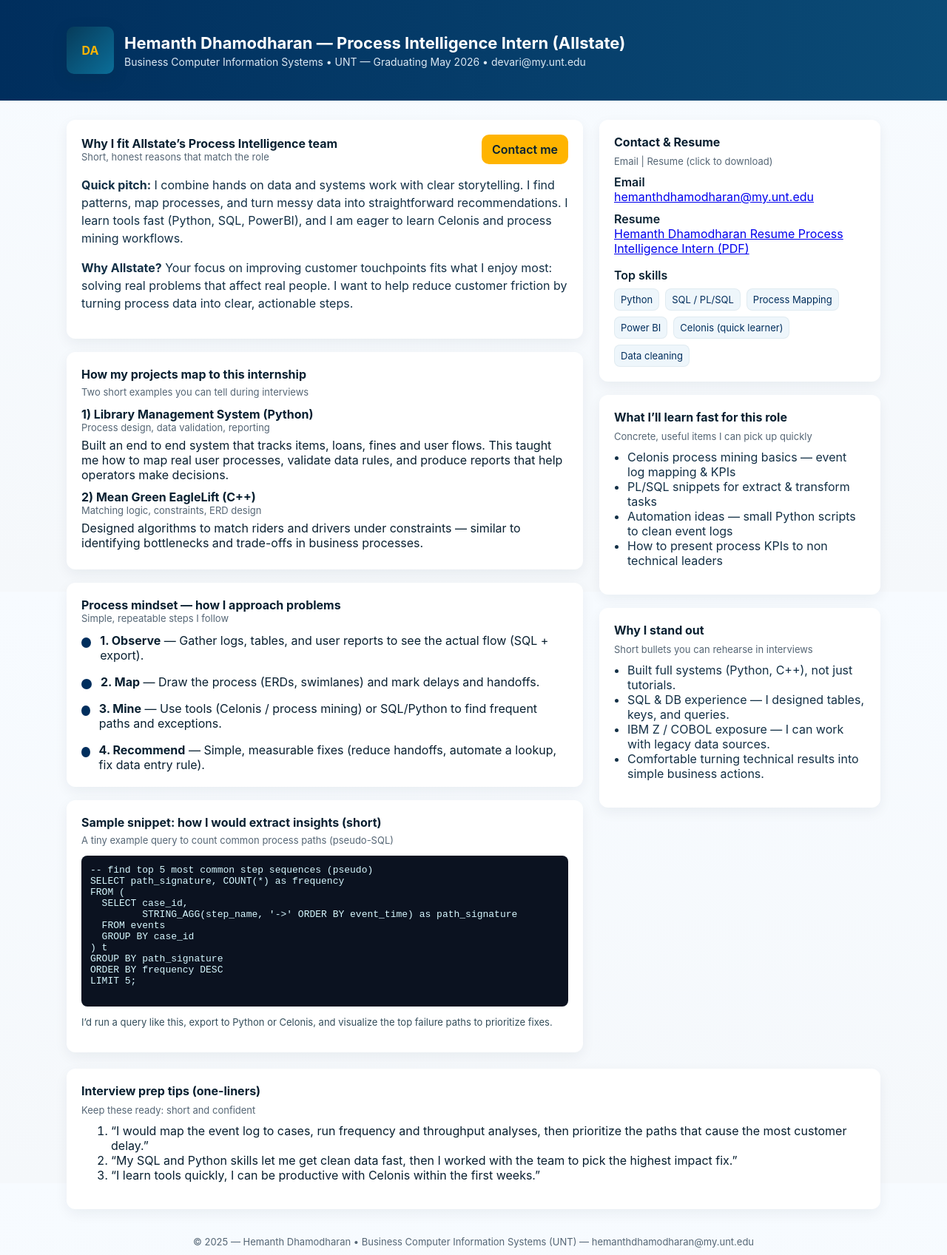
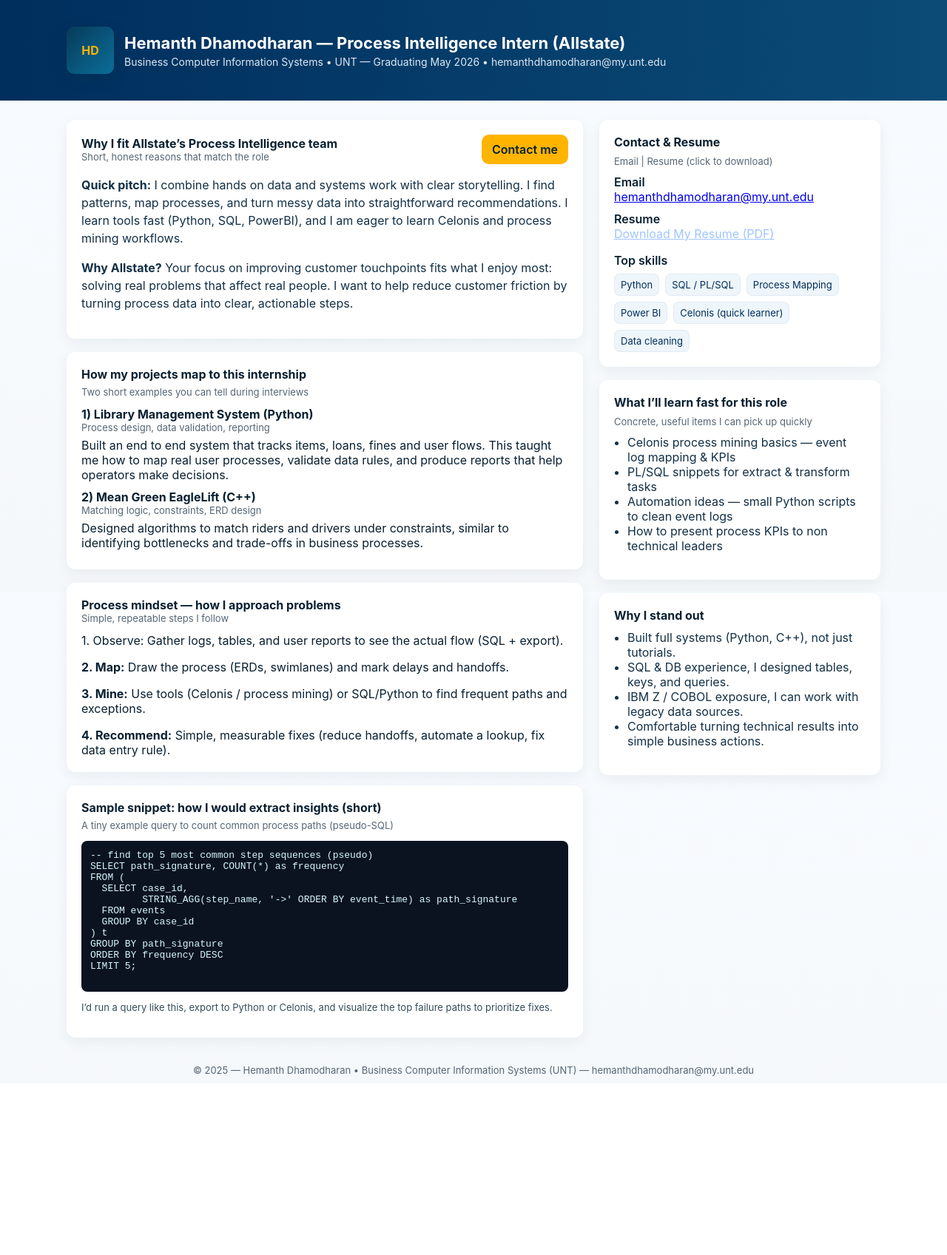
Before and after one commit to HemanthD916/allstate-process-intel, a Flask app: page / in a window 1280 px wide. Shown: the whole page at 74% size. After the commit the page ends 1455 px from the top, so only its background shows below. Run offline with Flask 3, Linux system fonts and the light colour scheme.

Commit message:
Update index.html

```diff
--- a/templates/index.html
+++ b/templates/index.html
@@ -79,10 +79,10 @@
 <body>
   <header>
     <div class="brand">
-      <div class="logo">DA</div>
+      <div class="logo">HD</div>
       <div>
         <h1>Hemanth Dhamodharan — Process Intelligence Intern (Allstate)</h1>
-        <p class="lead">Business Computer Information Systems • UNT — Graduating May 2026 • devari@my.unt.edu</p>
+        <p class="lead">Business Computer Information Systems • UNT — Graduating May 2026 • hemanthdhamodharan@my.unt.edu</p>
       </div>
     </div>
   </header>
@@ -98,7 +98,7 @@
               <div class="small">Short, honest reasons that match the role</div>
             </div>
             <div style="text-align:right">
-              <a class="cta" href="mailto:devari@my.unt.edu">Contact me</a>
+              <a class="cta" href="mailto:hemanthdhamodharan@my.unt.edu">Contact me</a>
             </div>
           </div>
 
@@ -123,7 +123,7 @@
             <div>
               <strong>2) Mean Green EagleLift (C++)</strong>
               <div class="small">Matching logic, constraints, ERD design</div>
-              <p style="margin:6px 0">Designed algorithms to match riders and drivers under constraints — similar to identifying bottlenecks and trade-offs in business processes.</p>
+              <p style="margin:6px 0">Designed algorithms to match riders and drivers under constraints, similar to identifying bottlenecks and trade-offs in business processes.</p>
             </div>
           </div>
         </section>
@@ -135,20 +135,20 @@
 
           <div class="process" style="margin-top:12px">
             <div class="step">
-              <div class="dot"></div>
-              <div><strong>1. Observe</strong> — Gather logs, tables, and user reports to see the actual flow (SQL + export).</div>
+
+              <div>1. Observe:</strong> Gather logs, tables, and user reports to see the actual flow (SQL + export).</div>
             </div>
             <div class="step">
-              <div class="dot"></div>
-              <div><strong>2. Map</strong> — Draw the process (ERDs, swimlanes) and mark delays and handoffs.</div>
+
+              <div><strong>2. Map:</strong> Draw the process (ERDs, swimlanes) and mark delays and handoffs.</div>
             </div>
             <div class="step">
-              <div class="dot"></div>
-              <div><strong>3. Mine</strong> — Use tools (Celonis / process mining) or SQL/Python to find frequent paths and exceptions.</div>
+
+              <div><strong>3. Mine:</strong> Use tools (Celonis / process mining) or SQL/Python to find frequent paths and exceptions.</div>
             </div>
             <div class="step">
-              <div class="dot"></div>
-              <div><strong>4. Recommend</strong> — Simple, measurable fixes (reduce handoffs, automate a lookup, fix data entry rule).</div>
+
+              <div><strong>4. Recommend:</strong> Simple, measurable fixes (reduce handoffs, automate a lookup, fix data entry rule).</div>
             </div>
           </div>
         </section>
@@ -187,7 +187,13 @@ LIMIT 5;
           <div style="margin-top:10px">
             <div style="font-weight:600">Resume</div>
             <!-- update this link to point to where you've uploaded the PDF in your repo -->
-            <div><a href="Hemanth Dhamodharan Resume Process Intelligence Intern.pdf" target="_blank">Hemanth Dhamodharan Resume Process Intelligence Intern (PDF)</a></div>
+            <div>
+              <a href="Hemanth Dhamodharan Resume Process Intelligence Intern.pdf"
+                      download
+                      style="color:#9fc5ff; text-decoration: underline;">
+                     Download My Resume (PDF)
+              </a>
+              </div>
           </div>
 
           <div style="margin-top:16px">
@@ -216,27 +222,18 @@ LIMIT 5;
 
         <div class="card fade" style="margin-top:18px">
           <strong>Why I stand out</strong>
-          <div class="small" style="margin-top:8px">Short bullets you can rehearse in interviews</div>
+          <div class="small" style="margin-top:8px"></div>
           <ul style="margin-top:10px;padding-left:18px;color:#133046">
             <li>Built full systems (Python, C++), not just tutorials.</li>
-            <li>SQL & DB experience — I designed tables, keys, and queries.</li>
-            <li>IBM Z / COBOL exposure — I can work with legacy data sources.</li>
+            <li>SQL & DB experience, I designed tables, keys, and queries.</li>
+            <li>IBM Z / COBOL exposure, I can work with legacy data sources.</li>
             <li>Comfortable turning technical results into simple business actions.</li>
           </ul>
         </div>
       </aside>
     </div>
 
-    <!-- closing notes -->
-    <div style="margin-top:22px" class="card fade">
-      <strong>Interview prep tips (one-liners)</strong>
-      <div class="small" style="margin-top:8px">Keep these ready: short and confident</div>
-      <ol style="margin-top:10px">
-        <li>“I would map the event log to cases, run frequency and throughput analyses, then prioritize the paths that cause the most customer delay.”</li>
-        <li>“My SQL and Python skills let me get clean data fast, then I worked with the team to pick the highest impact fix.”</li>
-        <li>“I learn tools quickly, I can be productive with Celonis within the first weeks.”</li>
-      </ol>
-    </div>
+
   </main>
 
   <footer>
```
